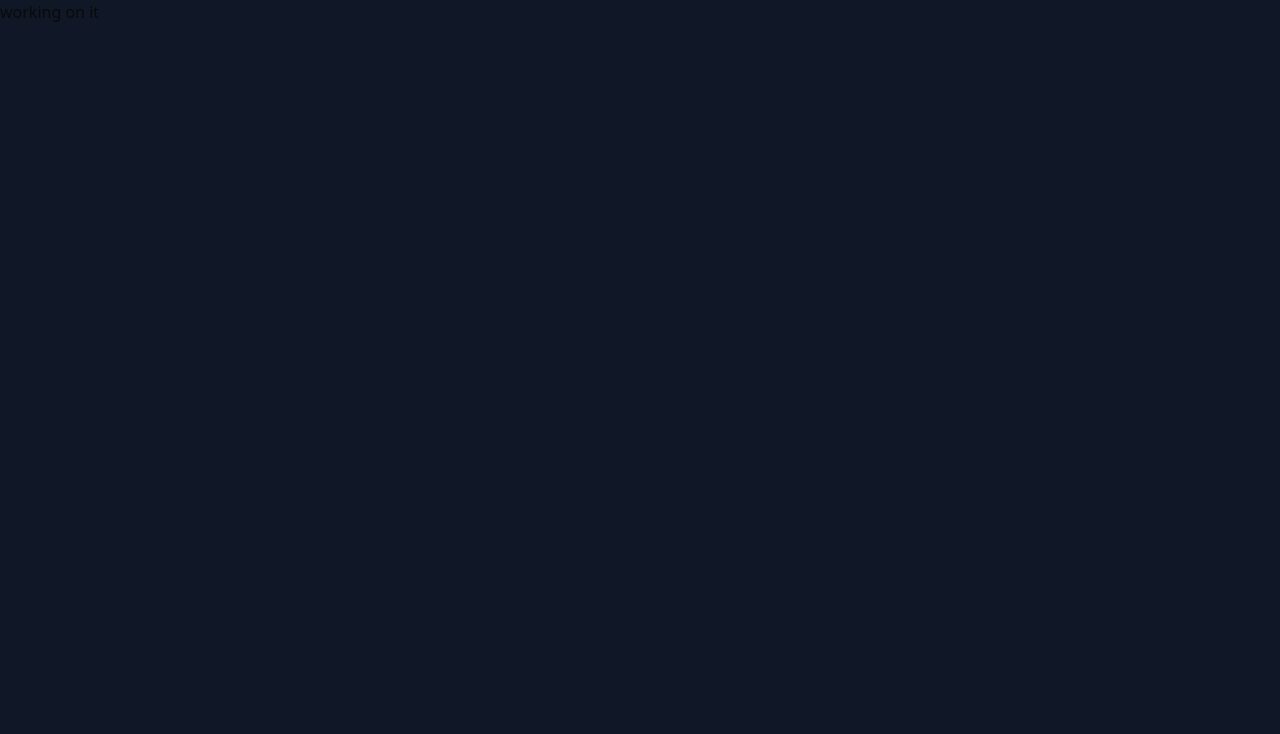
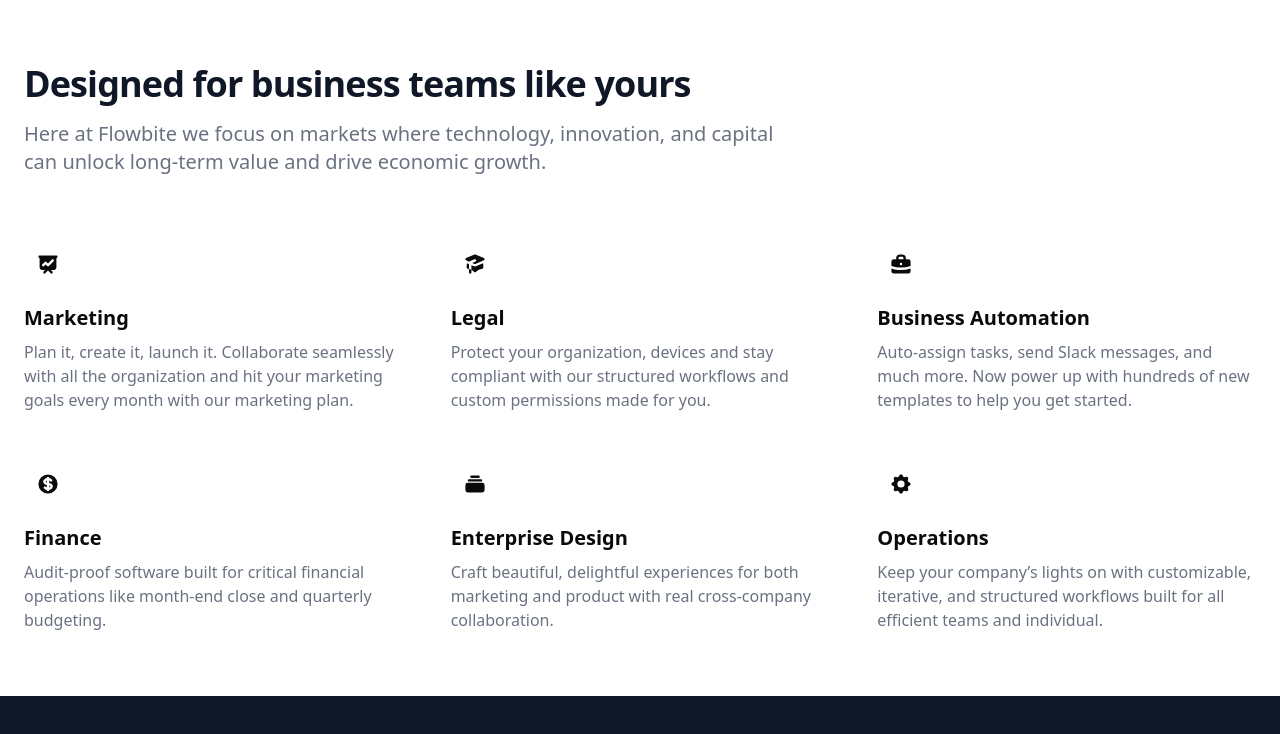
Before and after one commit to Roise-s/roisetech, a React (Vite) app: page /terms-of-service in a window 1280 px wide. Shown: the top 734 px of the page. Built offline with nearby package versions, Linux system fonts and the light colour scheme.

Commit message:
Update TermsAndConditions.tsx

```diff
--- a/src/pages/TermsAndConditions.tsx
+++ b/src/pages/TermsAndConditions.tsx
@@ -1,9 +1,58 @@
 
 const TermsAndConditions = () => {
   return (
-    <div>
-      working on it
-    </div>
+    <section className="bg-white dark:bg-gray-900">
+  <div className="py-8 px-4 mx-auto max-w-screen-xl sm:py-16 lg:px-6">
+      <div className="max-w-screen-md mb-8 lg:mb-16">
+          <h2 className="mb-4 text-4xl tracking-tight font-extrabold text-gray-900 dark:text-white">Designed for business teams like yours</h2>
+          <p className="text-gray-500 sm:text-xl dark:text-gray-400">Here at Flowbite we focus on markets where technology, innovation, and capital can unlock long-term value and drive economic growth.</p>
+      </div>
+      <div className="space-y-8 md:grid md:grid-cols-2 lg:grid-cols-3 md:gap-12 md:space-y-0">
+          <div>
+              <div className="flex justify-center items-center mb-4 w-10 h-10 rounded-full bg-primary-100 lg:h-12 lg:w-12 dark:bg-primary-900">
+                  <svg className="w-5 h-5 text-primary-600 lg:w-6 lg:h-6 dark:text-primary-300" fill="currentColor" viewBox="0 0 20 20" xmlns="http://www.w3.org/2000/svg"><path fill-rule="evenodd" d="M3 3a1 1 0 000 2v8a2 2 0 002 2h2.586l-1.293 1.293a1 1 0 101.414 1.414L10 15.414l2.293 2.293a1 1 0 001.414-1.414L12.414 15H15a2 2 0 002-2V5a1 1 0 100-2H3zm11.707 4.707a1 1 0 00-1.414-1.414L10 9.586 8.707 8.293a1 1 0 00-1.414 0l-2 2a1 1 0 101.414 1.414L8 10.414l1.293 1.293a1 1 0 001.414 0l4-4z" clip-rule="evenodd"></path></svg>
+              </div>
+              <h3 className="mb-2 text-xl font-bold dark:text-white">Marketing</h3>
+              <p className="text-gray-500 dark:text-gray-400">Plan it, create it, launch it. Collaborate seamlessly with all  the organization and hit your marketing goals every month with our marketing plan.</p>
+          </div>
+          <div>
+              <div className="flex justify-center items-center mb-4 w-10 h-10 rounded-full bg-primary-100 lg:h-12 lg:w-12 dark:bg-primary-900">
+                  <svg className="w-5 h-5 text-primary-600 lg:w-6 lg:h-6 dark:text-primary-300" fill="currentColor" viewBox="0 0 20 20" xmlns="http://www.w3.org/2000/svg"><path d="M10.394 2.08a1 1 0 00-.788 0l-7 3a1 1 0 000 1.84L5.25 8.051a.999.999 0 01.356-.257l4-1.714a1 1 0 11.788 1.838L7.667 9.088l1.94.831a1 1 0 00.787 0l7-3a1 1 0 000-1.838l-7-3zM3.31 9.397L5 10.12v4.102a8.969 8.969 0 00-1.05-.174 1 1 0 01-.89-.89 11.115 11.115 0 01.25-3.762zM9.3 16.573A9.026 9.026 0 007 14.935v-3.957l1.818.78a3 3 0 002.364 0l5.508-2.361a11.026 11.026 0 01.25 3.762 1 1 0 01-.89.89 8.968 8.968 0 00-5.35 2.524 1 1 0 01-1.4 0zM6 18a1 1 0 001-1v-2.065a8.935 8.935 0 00-2-.712V17a1 1 0 001 1z"></path></svg>
+              </div>
+              <h3 className="mb-2 text-xl font-bold dark:text-white">Legal</h3>
+              <p className="text-gray-500 dark:text-gray-400">Protect your organization, devices and stay compliant with our structured workflows and custom permissions made for you.</p>
+          </div>
+          <div>
+              <div className="flex justify-center items-center mb-4 w-10 h-10 rounded-full bg-primary-100 lg:h-12 lg:w-12 dark:bg-primary-900">
+                  <svg className="w-5 h-5 text-primary-600 lg:w-6 lg:h-6 dark:text-primary-300" fill="currentColor" viewBox="0 0 20 20" xmlns="http://www.w3.org/2000/svg"><path fill-rule="evenodd" d="M6 6V5a3 3 0 013-3h2a3 3 0 013 3v1h2a2 2 0 012 2v3.57A22.952 22.952 0 0110 13a22.95 22.95 0 01-8-1.43V8a2 2 0 012-2h2zm2-1a1 1 0 011-1h2a1 1 0 011 1v1H8V5zm1 5a1 1 0 011-1h.01a1 1 0 110 2H10a1 1 0 01-1-1z" clip-rule="evenodd"></path><path d="M2 13.692V16a2 2 0 002 2h12a2 2 0 002-2v-2.308A24.974 24.974 0 0110 15c-2.796 0-5.487-.46-8-1.308z"></path></svg>
+              </div>
+              <h3 className="mb-2 text-xl font-bold dark:text-white">Business Automation</h3>
+              <p className="text-gray-500 dark:text-gray-400">Auto-assign tasks, send Slack messages, and much more. Now power up with hundreds of new templates to help you get started.</p>
+          </div>
+          <div>
+              <div className="flex justify-center items-center mb-4 w-10 h-10 rounded-full bg-primary-100 lg:h-12 lg:w-12 dark:bg-primary-900">
+                  <svg className="w-5 h-5 text-primary-600 lg:w-6 lg:h-6 dark:text-primary-300" fill="currentColor" viewBox="0 0 20 20" xmlns="http://www.w3.org/2000/svg"><path d="M8.433 7.418c.155-.103.346-.196.567-.267v1.698a2.305 2.305 0 01-.567-.267C8.07 8.34 8 8.114 8 8c0-.114.07-.34.433-.582zM11 12.849v-1.698c.22.071.412.164.567.267.364.243.433.468.433.582 0 .114-.07.34-.433.582a2.305 2.305 0 01-.567.267z"></path><path fill-rule="evenodd" d="M10 18a8 8 0 100-16 8 8 0 000 16zm1-13a1 1 0 10-2 0v.092a4.535 4.535 0 00-1.676.662C6.602 6.234 6 7.009 6 8c0 .99.602 1.765 1.324 2.246.48.32 1.054.545 1.676.662v1.941c-.391-.127-.68-.317-.843-.504a1 1 0 10-1.51 1.31c.562.649 1.413 1.076 2.353 1.253V15a1 1 0 102 0v-.092a4.535 4.535 0 001.676-.662C13.398 13.766 14 12.991 14 12c0-.99-.602-1.765-1.324-2.246A4.535 4.535 0 0011 9.092V7.151c.391.127.68.317.843.504a1 1 0 101.511-1.31c-.563-.649-1.413-1.076-2.354-1.253V5z" clip-rule="evenodd"></path></svg>
+              </div>
+              <h3 className="mb-2 text-xl font-bold dark:text-white">Finance</h3>
+              <p className="text-gray-500 dark:text-gray-400">Audit-proof software built for critical financial operations like month-end close and quarterly budgeting.</p>
+          </div>
+          <div>
+              <div className="flex justify-center items-center mb-4 w-10 h-10 rounded-full bg-primary-100 lg:h-12 lg:w-12 dark:bg-primary-900">
+                  <svg className="w-5 h-5 text-primary-600 lg:w-6 lg:h-6 dark:text-primary-300" fill="currentColor" viewBox="0 0 20 20" xmlns="http://www.w3.org/2000/svg"><path d="M7 3a1 1 0 000 2h6a1 1 0 100-2H7zM4 7a1 1 0 011-1h10a1 1 0 110 2H5a1 1 0 01-1-1zM2 11a2 2 0 012-2h12a2 2 0 012 2v4a2 2 0 01-2 2H4a2 2 0 01-2-2v-4z"></path></svg>
+              </div>
+              <h3 className="mb-2 text-xl font-bold dark:text-white">Enterprise Design</h3>
+              <p className="text-gray-500 dark:text-gray-400">Craft beautiful, delightful experiences for both marketing and product with real cross-company collaboration.</p>
+          </div>
+          <div>
+              <div className="flex justify-center items-center mb-4 w-10 h-10 rounded-full bg-primary-100 lg:h-12 lg:w-12 dark:bg-primary-900">
+                  <svg className="w-5 h-5 text-primary-600 lg:w-6 lg:h-6 dark:text-primary-300" fill="currentColor" viewBox="0 0 20 20" xmlns="http://www.w3.org/2000/svg"><path fill-rule="evenodd" d="M11.49 3.17c-.38-1.56-2.6-1.56-2.98 0a1.532 1.532 0 01-2.286.948c-1.372-.836-2.942.734-2.106 2.106.54.886.061 2.042-.947 2.287-1.561.379-1.561 2.6 0 2.978a1.532 1.532 0 01.947 2.287c-.836 1.372.734 2.942 2.106 2.106a1.532 1.532 0 012.287.947c.379 1.561 2.6 1.561 2.978 0a1.533 1.533 0 012.287-.947c1.372.836 2.942-.734 2.106-2.106a1.533 1.533 0 01.947-2.287c1.561-.379 1.561-2.6 0-2.978a1.532 1.532 0 01-.947-2.287c.836-1.372-.734-2.942-2.106-2.106a1.532 1.532 0 01-2.287-.947zM10 13a3 3 0 100-6 3 3 0 000 6z" clip-rule="evenodd"></path></svg>
+              </div>
+              <h3 className="mb-2 text-xl font-bold dark:text-white">Operations</h3>
+              <p className="text-gray-500 dark:text-gray-400">Keep your company’s lights on with customizable, iterative, and structured workflows built for all efficient teams and individual.</p>
+          </div>
+      </div>
+  </div>
+</section>
   )
 }
 
```
